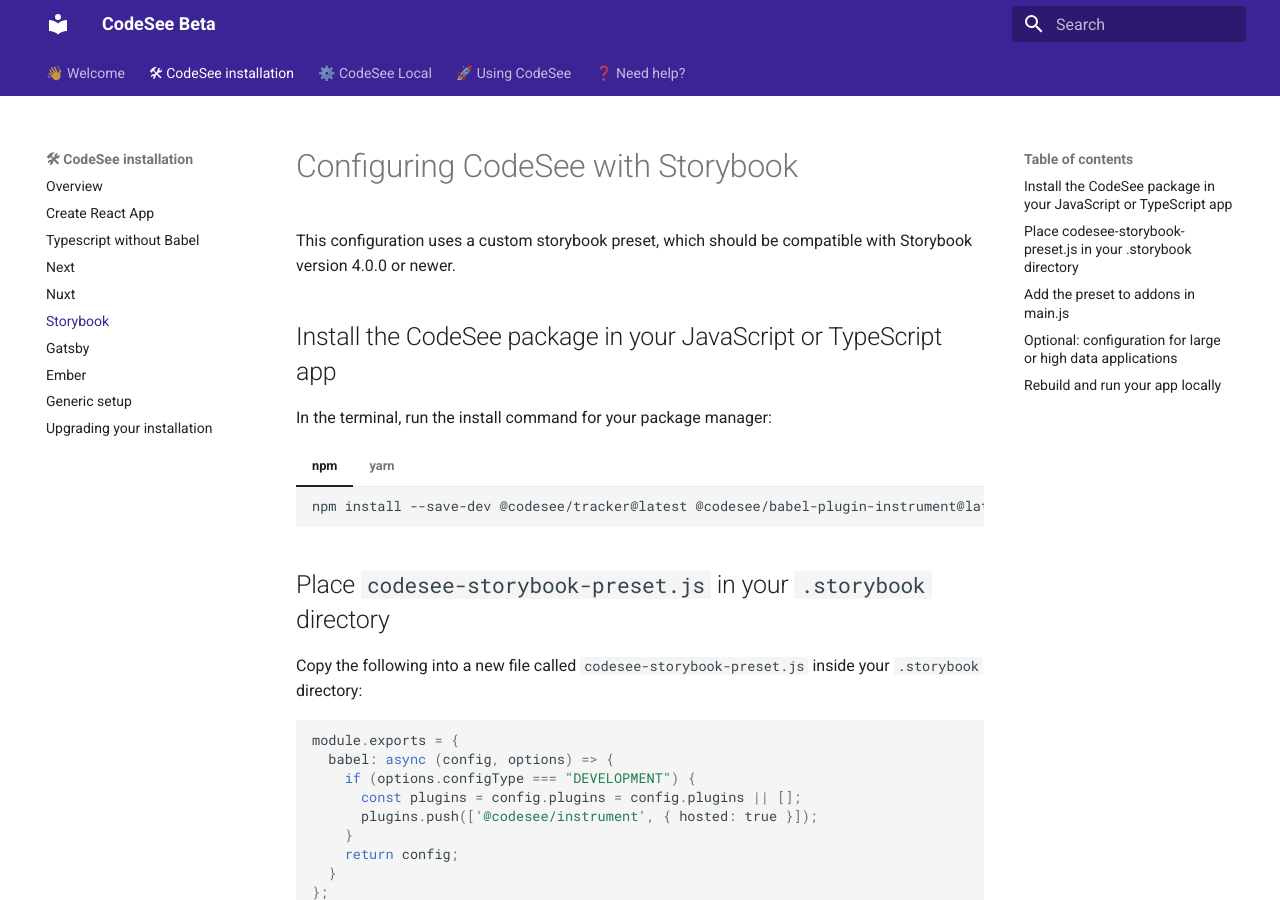
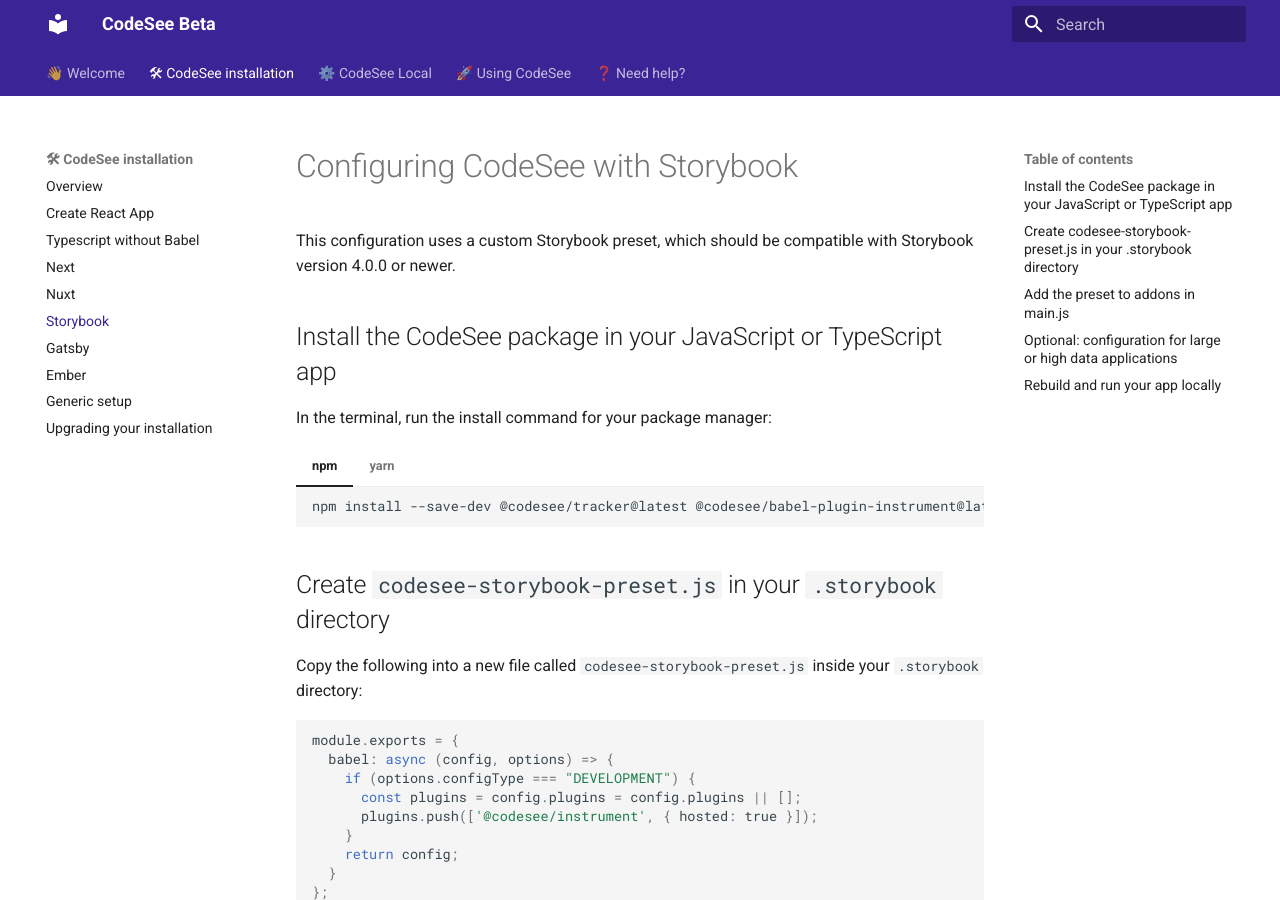
Before and after one commit to Codesee-io/docs, an MkDocs documentation site: the page built from docs/install/setup-storybook.md, in a window 1280 px wide and 900 px high. Built offline with MkDocs 1.6.1 and Material for MkDocs 9.7.7, drawn with Linux system fonts in a browser that asks for light colours; comment, search, counter and statistics services are not loaded.

Commit message:
phrasing

```diff
--- a/docs/install/setup-storybook.md
+++ b/docs/install/setup-storybook.md
@@ -1,9 +1,9 @@
 # Configuring CodeSee with Storybook
-This configuration uses a custom storybook preset, which should be compatible with Storybook version 4.0.0 or newer.
+This configuration uses a custom Storybook preset, which should be compatible with Storybook version 4.0.0 or newer.
 
 --8<-- "snippets/install-first-step.md"
 
-## Place `codesee-storybook-preset.js` in your `.storybook` directory
+## Create `codesee-storybook-preset.js` in your `.storybook` directory
 
 Copy the following into a new file called `codesee-storybook-preset.js` inside your `.storybook` directory:
 
```
